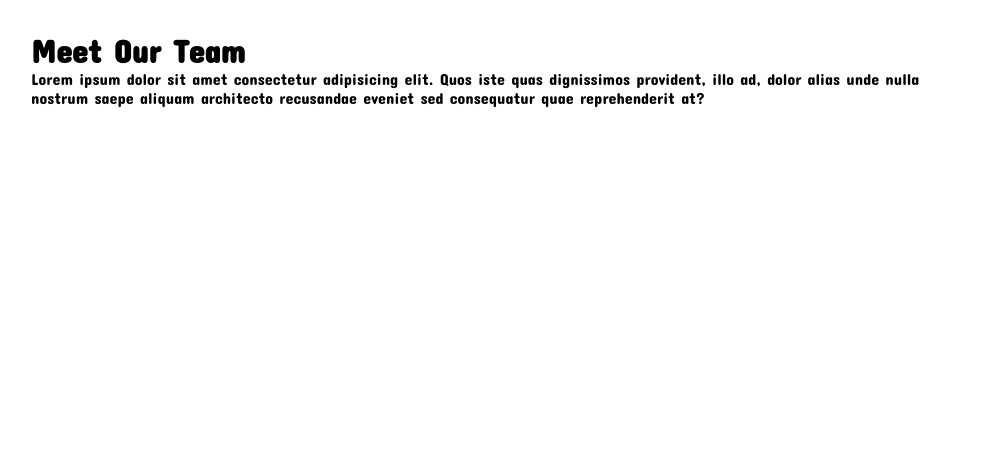
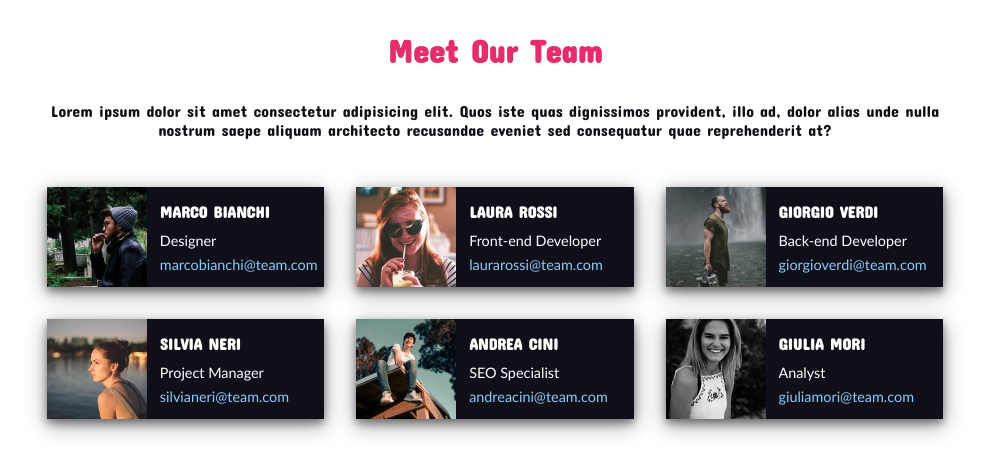
Before and after one commit to erica201193/html-css-float-cards, a plain HTML site: page index.html in a window 1280 px wide. Shown: the whole page, without its empty margins (145-1131 px from the left). Drawn offline with Linux system fonts and the light colour scheme.

Commit message:
Completed

```diff
--- a/css/style.css
+++ b/css/style.css
@@ -6,8 +6,9 @@
 
   body {
     background-color: #ffffff;
-    color: ##0f0e17;
+    color: #0f0e17;
     font-family: 'Concert One', cursive;
+    font-family: 'Roboto', sans-serif;
     font-size: 16px;
   }
 
@@ -17,4 +18,70 @@
     min-width: 300px;
     margin: 0 auto;
     padding: 2em 1em;
+    font-family: 'Concert One';
   }
+
+  .title {
+    text-align: center;
+    color: #E72C6E;
+
+  }
+
+  .title p {
+    padding: 2rem 0;
+    color: #0f0e17;
+  }
+
+  .clearfix::after {
+    content: "";
+    display: table;
+    clear: both;
+  }
+
+  .col {
+    float: left;
+    width: calc(100% / 3);
+    padding: 1rem;
+  }
+
+  .col img {
+    width: 100px;
+  }
+
+  .card {
+    color: #ffffff;
+    background-color: #100E18;
+    height: 100px;
+    width: 100%;
+    float: left;
+    font-family:'Gill Sans', 'Gill Sans MT', Calibri, 'Trebuchet MS', sans-serif;
+    box-shadow: 0 4px 8px 0 rgba(0, 0, 0, 0.4), 0 6px 20px 0 rgba(0, 0, 0, 0.4);
+
+  }
+
+  .card img {
+    width: 100px;
+    height: 100px;
+    float: left;
+  }
+
+  .card h3 {
+    font-family: 'Concert One';
+    font-size: 1rem;
+    padding-bottom: 5px;
+  }
+
+  .card-text {
+    float: left;
+    width: calc(100%  - 100px);
+    height: 100px;
+    line-height: 1.5rem;
+    padding: 0.8rem;
+    font-size: 0.9rem;
+  }
+
+  .card-text a {
+    text-decoration: none;
+    color: lightskyblue;
+
+  }
--- a/index.html
+++ b/index.html
@@ -11,13 +11,85 @@
 
     <link rel="preconnect" href="https://fonts.googleapis.com">
     <link rel="preconnect" href="https://fonts.gstatic.com" crossorigin>
-    <link href="https://fonts.googleapis.com/css2?family=Concert+One&display=swap" rel="stylesheet">
+    <link href="https://fonts.googleapis.com/css2?family=Concert+One&family=Roboto&display=swap" rel="stylesheet">
+
 </head>
 
 <body>
     <main class="container">
-        <h1>Meet Our Team</h1>
-        <p>Lorem ipsum dolor sit amet consectetur adipisicing elit. Quos iste quas dignissimos provident, illo ad, dolor alias unde nulla nostrum saepe aliquam architecto recusandae eveniet sed consequatur quae reprehenderit at?</p>
+        <div class="title">
+            <h1>Meet Our Team</h1>
+            <p>Lorem ipsum dolor sit amet consectetur adipisicing elit. Quos iste quas dignissimos provident, illo ad, dolor alias unde nulla nostrum saepe aliquam architecto recusandae eveniet sed consequatur quae reprehenderit at?</p>
+        </div>
+
+        <div class="row clearfix">
+            <div class="col">
+                <div class="card">
+                    <img src="img/male1.png" alt="">
+                    <div class="card-text">
+                        <h3>MARCO BIANCHI</h3>
+                        <div>Designer</div>
+                        <a href="#">marcobianchi@team.com</a>
+                    </div>
+                </div>
+            </div>
+
+            <div class="col">
+                <div class="card">
+                    <img src="img/female1.png" alt="">
+                    <div class="card-text">
+                        <h3>LAURA ROSSI</h3>
+                        <div>Front-end Developer</div>
+                        <a href="#">laurarossi@team.com</a>
+                    </div>
+                </div>
+            </div>
+
+            <div class="col">
+                <div class="card">
+                    <img src="img/male2.png" alt="">
+                    <div class="card-text">
+                        <h3>GIORGIO VERDI</h3>
+                        <div>Back-end Developer</div>
+                        <a href="#">giorgioverdi@team.com</a>
+                    </div>
+                </div>
+            </div>
+
+            <div class="col">
+                <div class="card">
+                    <img src="img/female2.png" alt="">
+                    <div class="card-text">
+                        <h3>SILVIA NERI</h3>
+                        <div>Project Manager</div>
+                        <a href="#">silvianeri@team.com</a>
+                    </div>
+                </div>
+            </div>
+
+            <div class="col">
+                <div class="card">
+                    <img src="img/male3.png" alt="">
+                    <div class="card-text">
+                        <h3>ANDREA CINI</h3>
+                        <div>SEO Specialist</div>
+                        <a href="#">andreacini@team.com</a>
+                    </div>
+                </div>
+            </div>
+
+            <div class="col">
+                <div class="card">
+                    <img src="img/female3.png" alt="">
+                    <div class="card-text">
+                        <h3>GIULIA MORI</h3>
+                        <div>Analyst</div>
+                        <a href="#">giuliamori@team.com</a>
+                    </div>
+                </div>
+            </div>
+
+        </div>
 
 
     </main>
```
